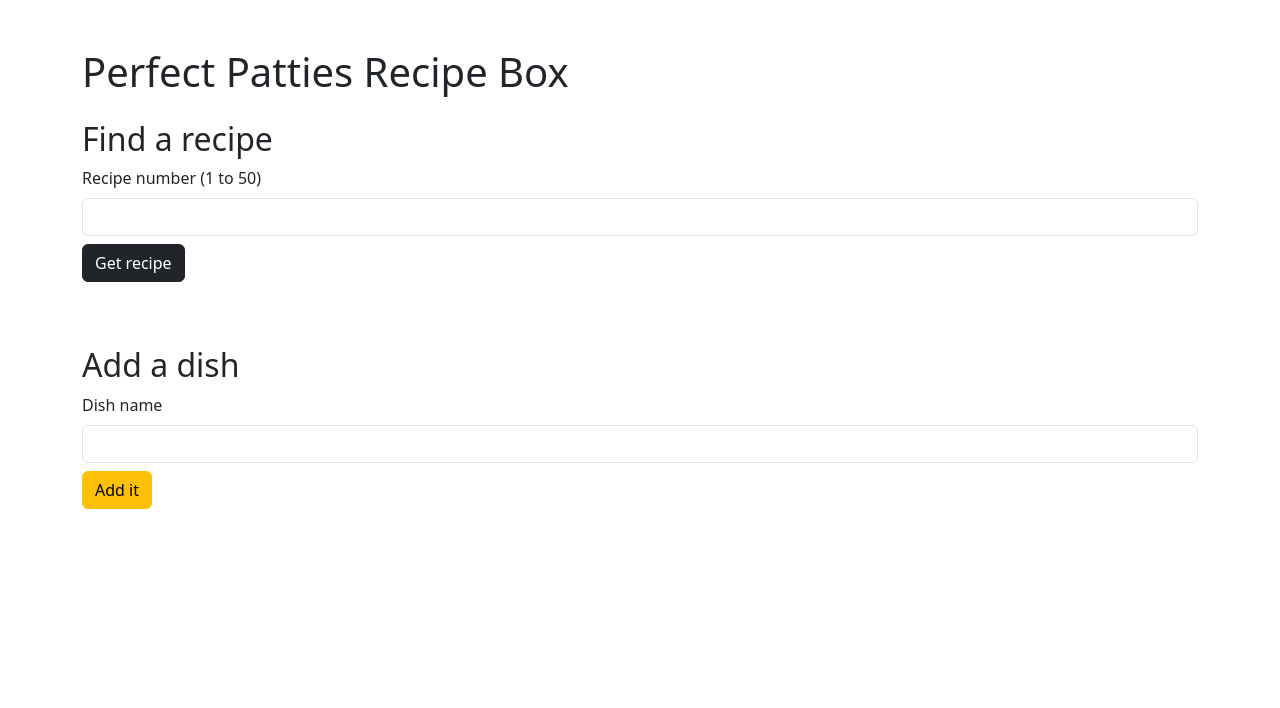
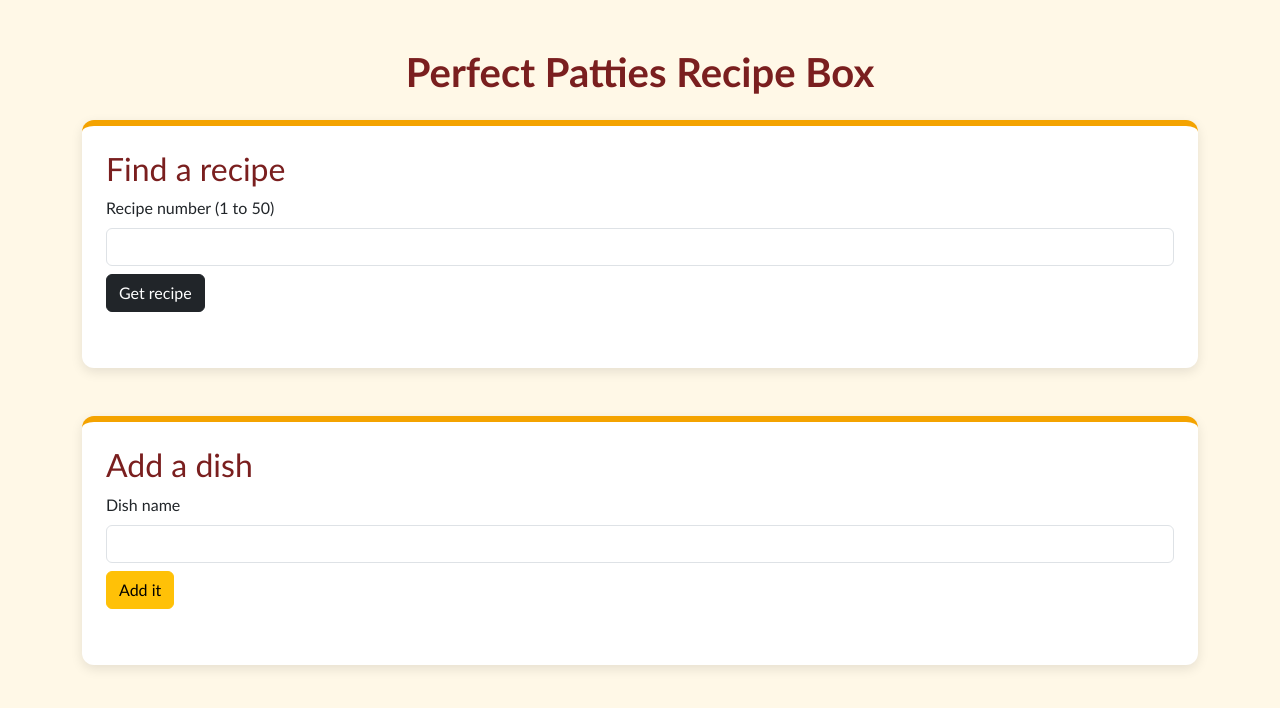
Before and after one commit to jessparker66/recipe-box, a plain HTML site: page index.html in a window 1280 px wide. Drawn offline with nearby package versions, Linux system fonts and the light colour scheme.

Commit message:
Add styles

```diff
--- a/index.html
+++ b/index.html
@@ -5,9 +5,10 @@
     <meta name="viewport" content="width=device-width, initial-scale=1.0">
     <title>Perfect Patties Recipe Box</title>
         <link rel="stylesheet" href="https://cdn.jsdelivr.net/npm/bootstrap@5.3.3/dist/css/bootstrap.min.css">
+        <link rel="stylesheet" href="style.css">
 </head>
 <body>
- <main class="container py-5">
+    <main class="container py-5">
         <h1 class="mb-4">Perfect Patties Recipe Box</h1>
 
         <section class="mb-5">
--- /dev/null
+++ b/style.css
@@ -0,0 +1,42 @@
+body {
+    background-color: #fff8e7;
+    font-family: "Trebuchet MS", sans-serif;
+}
+
+/* Title */
+h1 {
+    color: #7a1f1f;
+    text-align: center;
+    font-weight: bold;
+}
+
+/* Each section becomes a white card */
+section {
+    background-color: white;
+    padding: 24px;
+    border-radius: 12px;
+    border-top: 6px solid #f4a300;
+    box-shadow: 0 4px 12px rgba(0, 0, 0, 0.1);
+}
+
+/* Section headings */
+h2 {
+    color: #7a1f1f;
+}
+
+/* The recipe card */
+#recipe .card {
+    border-left: 5px solid #7a1f1f;
+    background-color: #fffdf7;
+}
+
+#recipe .card h2 {
+    color: #7a1f1f;
+}
+
+/* Messages */
+#status,
+#post-status {
+    font-style: italic;
+    color: #7a1f1f;
+}
```
